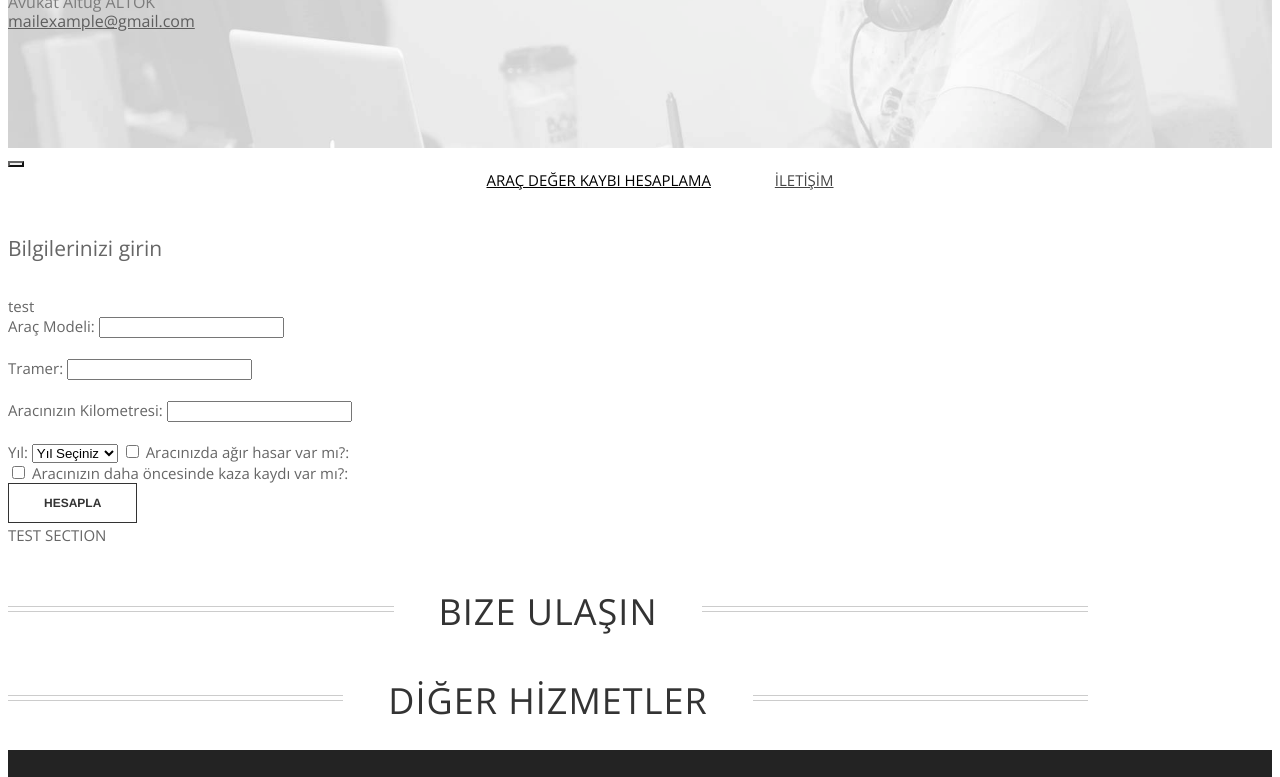
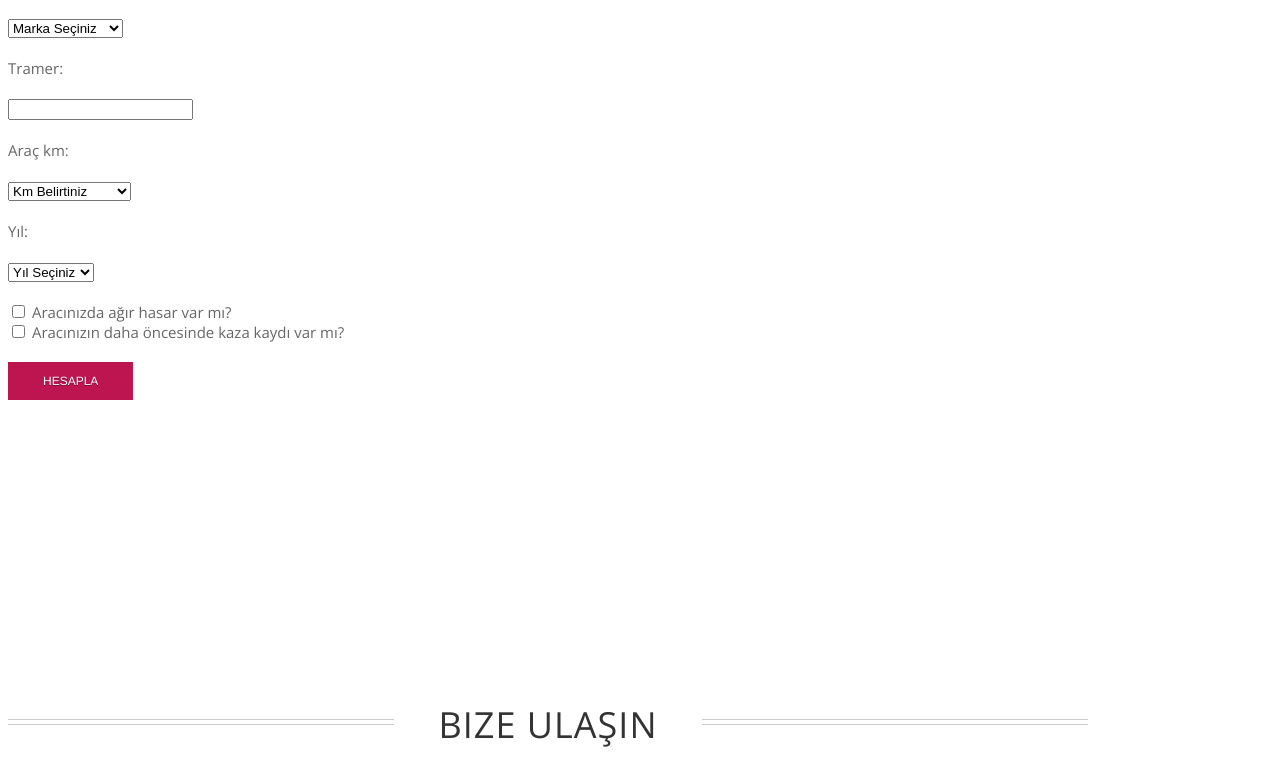
Before and after one commit to oguzatas/x1pe.github.io, a plain HTML site: page index.html in a window 1280 px wide. Shown: the part 371-1148 px from the top of the page. Drawn offline with nearby package versions, Linux system fonts and the light colour scheme; some icons are missing; a web font is replaced by a local one.

Commit message:
last changes

```diff
--- a/assets/js/algoryhtm.js
+++ b/assets/js/algoryhtm.js
@@ -1,62 +1,89 @@
-var span = document.getElementById('return');
-var tramer=document.getElementById('tramer');
-var year=document.getElementById('year');
-
 
 
 function calculate()
 {
+    var tramer=document.getElementById('tramer');
+    var putout = document.getElementById('output');
+    var year=document.getElementById('year');
+    var hata = document.getElementById('eror');
+    var model = document.getElementById('model');
+
+
+    var temp;
 
 
 //try catch to check proper values
-
-if(year== 0)
+if(tramer.value <= 0)
+{
+    putout.innerHTML="Lütfen geçerli bir tramer kaydı belirtin.";
+   putout.style ="visibility:visible;";
+   putout.className = "alert alert-danger";
+}
+else
+{
+if(model.value == 0)
+{
+    putout.innerHTML="Lütfen geçerli bir marka seçin.";
+   putout.style ="visibility:visible;";
+   putout.className = "alert alert-danger";
+}
+else
 {
 
-    span.innerHTML ="Invalid format";
+if(year.value== 0)
+{
+
+    putout.innerHTML ="Lütfen Geçerli bir Yıl Seçin.";
+    putout.style ="visibility:visible;";
+   putout.className = "alert alert-danger";
 }
-else if(year== 1)
+else
 {
-    tramer = (tramer/100)*125;
+if(year.value== 1)
+{
+    temp = (tramer.value/100)*125;
 }
-else if(year== 2)
+else if(year.value== 2)
 {
-    tramer = tramer;
+    temp = tramer.value;
 
 }
-else if(year== 3)
+else if(year.value== 3)
 {
-    tramer = (tramer/100)*125;
+    temp = (tramer.value/100)*125;
 
 }
-else if(year== 4)
+else if(year.value== 4)
 {
-    tramer = (tramer/100)*50;
+    temp = (tramer.value/100)*50;
 
 }
-else if(year== 5)
+else if(year.value== 5)
 {
-    tramer = (tramer/100)*50;
+    temp = (tramer.value/100)*50;
 
 }
 
-if(damage == 1)
+if(document.getElementById("damage").checked == true)
 {
-    tramer= (tramer/100)*75;
+    temp = (tramer.value/100)*75;
 }
-if(accident == 1)
+if(document.getElementById("accident").checked == true)
 {
-    tramer= (tramer/100)*75;
+    temp = (tramer.value/100)*75;
 }
 
 
 
 
 
+   putout.innerHTML="Aracınızdaki değer kaybı:"+temp +"TL";
+   putout.style ="visibility:visible;";
+   putout.className = "alert alert-success";
+
+
 
 }
-
-function calculate2()
-{
-document.getElementById("return").innerHTML = "hello";
 }
+}
+}
--- a/index.html
+++ b/index.html
@@ -20,6 +20,8 @@
 	<link rel="stylesheet" href="assets/css/styles.css">
 	<!-- Calculator algoryhtm -->
 	<link rel="algoryhtm" href="js/algoryhtm.js">
+	<script src="assets/js/algoryhtm.js"></script>
+	<!-- Calculator algoryhtm ends -->
 
 
 	<!--[if lt IE 9]> <script src="assets/js/html5shiv.js"></script> <![endif]-->
@@ -29,30 +31,13 @@
 <header id="header">
 	<div id="head" class="parallax" parallax-speed="2">
 		<h1 id="logo" class="text-center">
-			<img class="img-circle" src="assets/images/guy.jpg" alt="">
+
 			<span class="title">Araç Değer Kaybı Hesaplama</span>
-			<span class="tagline">Avukat Altuğ ALTOK<br>
-				<a href="">mailexample@gmail.com</a></span>
+
 		</h1>
 	</div>
 
-	<nav class="navbar navbar-default navbar-sticky">
-		<div class="container-fluid">
 
-			<div class="navbar-header">
-				<button type="button" class="navbar-toggle" data-toggle="collapse" data-target="#bs-example-navbar-collapse-1"> <span class="sr-only">Toggle navigation</span> <span class="icon-bar"></span> <span class="icon-bar"></span> <span class="icon-bar"></span> </button>
-			</div>
-
-			<div class="navbar-collapse collapse">
-
-				<ul class="nav navbar-nav">
-					<li class="active"><a href="index.html">Araç Değer Kaybı Hesaplama</a></li>
-					<li><a href="about.html">İletİşİm</a>
-				</ul>
-
-			</div><!--/.nav-collapse -->
-		</div>
-	</nav>
 </header>
 
 <main id="main">
@@ -60,20 +45,98 @@
 	<div class="container">
 
 		<div class="row section topspace">
-			<div class="col-md-12">
-				<p class="lead text-center text-muted"> Bilgilerinizi girin </p>
-				<script src="assets/js/algoryhtm.js"></script>
-				<div class="x">test</div>
-				<form action="/action_page.php">
-					<label for="fname">Araç Modeli:</label>
-					<input type="text" id="model" name="model"><br><br>
-					<label for="fname">Tramer:</label>
-					<input type="text" id="tramer" name="tramer"><br><br>
+			<div class="d-flex justify-content-center allign-items-center">
 
-					<label for="fname">Aracınızın Kilometresi:</label>
-					<input type="text" id="km" name="km"><br><br>
-					<label for="yil">Yıl:</label>
-					<select name="year" id="year">
+
+				<div class="formv" >
+
+					<label for="fname" >Araç Markası:</label><br><br>
+					<select name="model" id="model" class="form-control">
+						<option value="0">Marka Seçiniz</option>
+						<option>Alfa Romeo</option>
+						<option>Aston Martin</option>
+						<option>Audi</option>
+						<option>Bentley</option>
+						<option>BMW</option>
+						<option>Bugatti</option>
+						<option>Buick</option>
+						<option>Cadillac</option>
+						<option>Cherry</option>
+						<option>Chevrolet</option>
+						<option>Chrysler</option>
+						<option>Citroen</option>
+						<option>Dacia</option>
+						<option>Daewoo</option>
+						<option>Daihatsu</option>
+						<option>Dodge</option>
+						<option>Ferrari</option>
+						<option>Fiat</option>
+						<option>Ford</option>
+						<option>Geely</option>
+						<option>Honda</option>
+						<option>Hyundai</option>
+						<option>Infiniti</option>
+						<option>Isuzu</option>
+						<option>Iveco</option>
+						<option>Jaguar</option>
+						<option>Jeep</option>
+						<option>Kia</option>
+						<option>Lada</option>
+						<option>Lamborghini</option>
+						<option>Lancia</option>
+						<option>Land rover</option>
+						<option>Lexus</option>
+						<option>Lincoln</option>
+						<option>Lotus</option>
+						<option>Maserati</option>
+						<option>Mazda</option>
+						<option>McLaren</option>
+						<option>Mercedes Benz</option>
+						<option>Mini</option>
+						<option>Mitsubishi</option>
+						<option>Nissan</option>
+						<option>Opel</option>
+						<option>Peugot</option>
+						<option>Porsche</option>
+						<option>Proton</option>
+						<option>Renault</option>
+						<option>Rolls Royce</option>
+						<option>Rover</option>
+						<option>Saab</option>
+						<option>Seat</option>
+						<option>Skoda</option>
+						<option>Smart</option>
+						<option>Ssangyong</option>
+						<option>Subaru</option>
+						<option>Suzuki</option>
+						<option>Tata</option>
+						<option>Tofaş</option>
+						<option>Toyota</option>
+						<option>Volkswagen</option>
+						<option>Volvo</option>
+						<option>Diğer</option>
+					</select>
+					<br><br>
+					<label for="fname">Tramer:</label><br><br>
+					<input type="number" value="" id="tramer" name="tramer" style="margin-left:0px "class="form-control"><br><br>
+
+					<label for="fname">Araç km:</label><br><br>
+					<select name="km" id="km" class="form-control">
+						<option value="0">Km Belirtiniz</option>
+						<option >0-20.000</option>
+						<option >20.000-45.000</option>
+						<option >45.000-90.000</option>
+						<option >90.000-130.000</option>
+						<option >130.000-170.000</option>
+						<option >170.000+</option>
+
+					</select>
+
+				</select><br><br>
+
+
+					<label for="yil">Yıl:</label><br><br>
+					<select name="year" id="year" class="form-control">
 						<option value="0">Yıl Seçiniz</option>
 						<option value="1">2018+</option>
 						<option value="2">2015-2018</option>
@@ -81,7 +144,7 @@
 						<option value="4">2008-2012</option>
 						<option value="5">-2008</option>
 
-						  </select>
+						  </select><br><br>
 
 
 
@@ -89,15 +152,22 @@
 
 
 					<input type="checkbox" id="damage">
-					<label for="damage">Aracınızda ağır  hasar var mı?:</label><br>
+					<label for="damage">Aracınızda ağır  hasar var mı?</label><br>
 					<input type="checkbox" id="accident">
-					<label for="accident">Aracınızın daha öncesinde kaza kaydı var mı?:</label><br>
+					<label for="accident">Aracınızın daha öncesinde kaza kaydı var mı?</label><br>
 
-				<button type="button" class="btn btn-action" onclick="calculate();">Hesapla</button>
+				<button type="button" class="btn btn-primary" style="margin-top:20px" onclick="calculate();">Hesapla</button>
 
+			</div>
+				<br><br>
 
+				<div id="output" class="alert alert-success" role="alert" style="visibility:hidden; margin-top:200px">
 
-				<p  id="return">TEST SECTION</p>
+				  </div>
+
+				<div id="eror" class="alert alert-danger" role="alert" style="visibility:hidden;">
+					Hata. Lütfen bilgilerinizi eksiksiz doldurun.
+				  </div>
 			</div>
 		</div> <!-- / section -->
 
```
Also changed, not shown: assets/images/bg_head.jpg (deleted).
